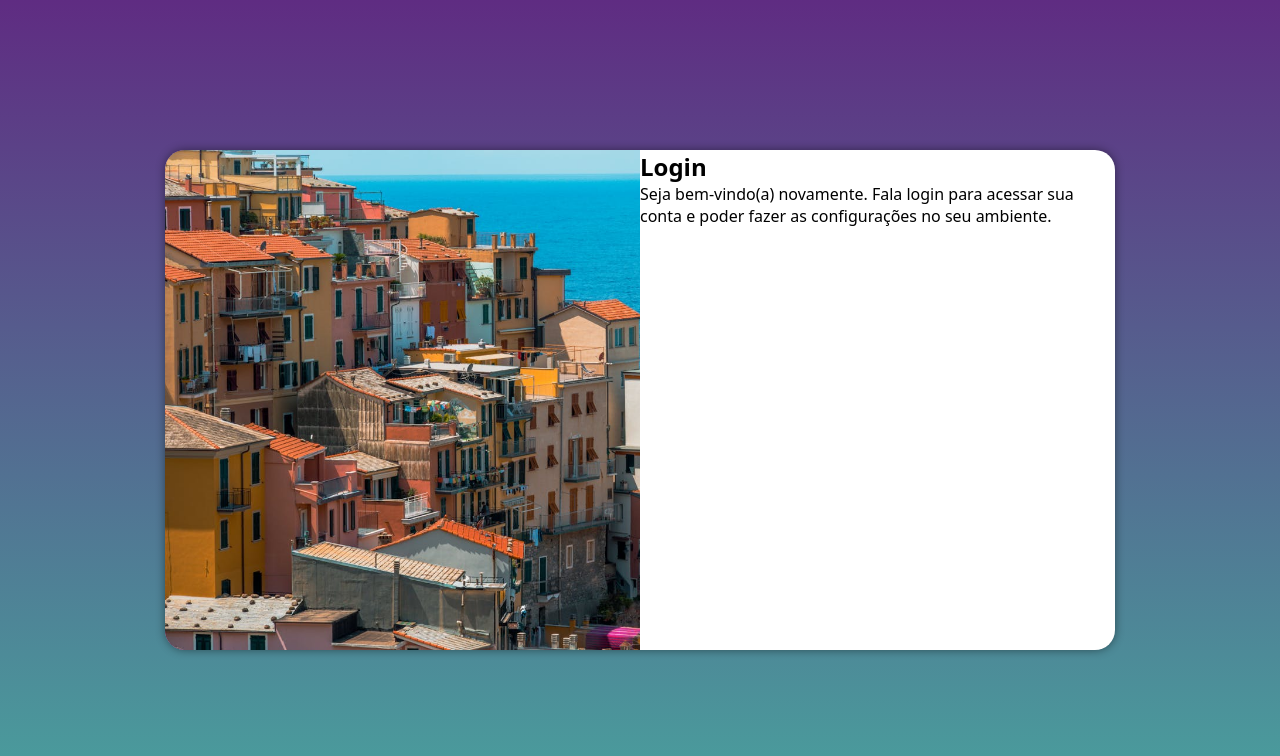
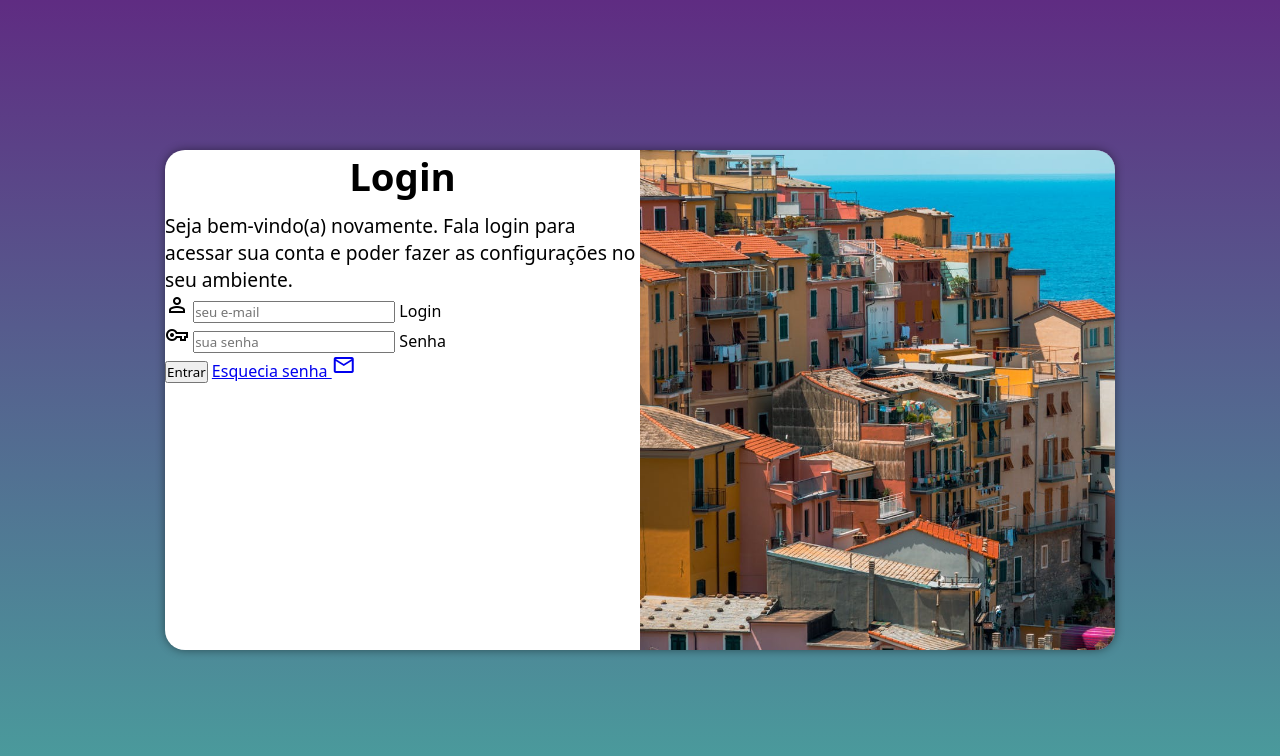
Before and after one commit to JhonatanHermes/project-login, a plain HTML site: page index.html in a window 1280 px wide. Drawn offline with nearby package versions, Linux system fonts and the light colour scheme.

Commit message:
formulário iniciado

```diff
--- a/estilos/media-query.css
+++ b/estilos/media-query.css
@@ -33,13 +33,22 @@
     }
 
     section#login > div#imagem {
-        float: left;
+        float: right;
         width: 50%;
         height: 100%;
     }
 
     section#login > div#formulario {
-        float: right;
+        float: left;
         width: 50%;
     }
+
+    div#formulario > h1 {
+        font-size: 2em;
+    }
+
+
+    div#formulario {
+        font-size: 1.2em;
+    }
 }
--- a/estilos/style.css
+++ b/estilos/style.css
@@ -52,3 +52,12 @@ sectioin#login > div#formulario {
     display: block;
     padding: 10px;
 }
+
+div#formulario > h1 {
+    text-align: center;
+    margin-bottom: 10px;
+}
+
+div#formulario {
+    font-size: 0.8em;
+}
--- a/index.html
+++ b/index.html
@@ -4,6 +4,7 @@
     <meta charset="UTF-8">
     <meta name="viewport" content="width=device-width, initial-scale=1.0">
     <title>Login</title>
+    <link rel="stylesheet" href="https://fonts.googleapis.com/css2?family=Material+Symbols+Outlined:opsz,wght,FILL,GRAD@20..48,100..700,0..1,-50..200" />
     <link rel="stylesheet" href="estilos/style.css">
     <link rel="stylesheet" href="estilos/media-query.css">
 </head>
@@ -17,7 +18,26 @@
                 <h1>Login</h1>
                 <p>Seja bem-vindo(a) novamente. Fala login para acessar sua conta e poder fazer as configurações no seu ambiente.</p>
             </div>
-            <form action="login.php" method="post"></form>
+            <form action="login.php" method="post" autocomplete="on">
+                <div class="campo">
+                    <span class="material-symbols-outlined">
+                        person
+                        </span>
+                    <input type="email" name="login" id="ilogin" placeholder="seu e-mail" autocomplete="email" required maxlength="30">
+                    <label for="ilogin">Login</label>
+                </div>
+                <div class="campo">
+                    <span class="material-symbols-outlined">
+                        vpn_key
+                        </span>
+                    <input type="password" name="senha" id="isenha" placeholder="sua senha" autocomplete="current-password" required minlength="8" maxlength="20">
+                    <label for="isenha">Senha</label>
+                </div>
+                <input type="submit" value="Entrar">
+                <a href="esqueci.html">
+                    Esquecia senha <span class="material-symbols-outlined">mail</span>
+                </a>
+            </form>
         </section>
     </main>
 </body>
```
